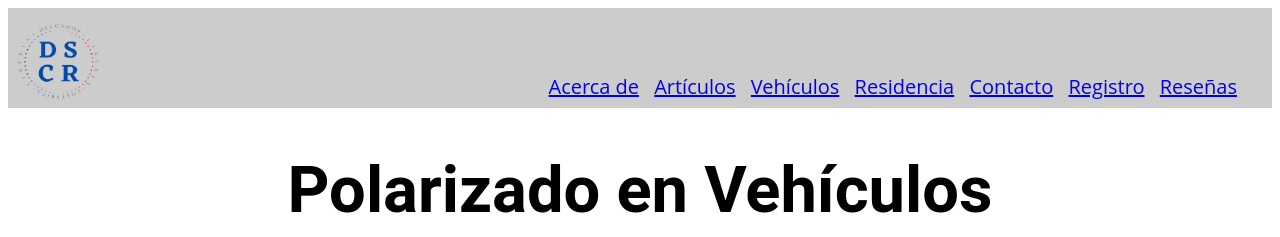
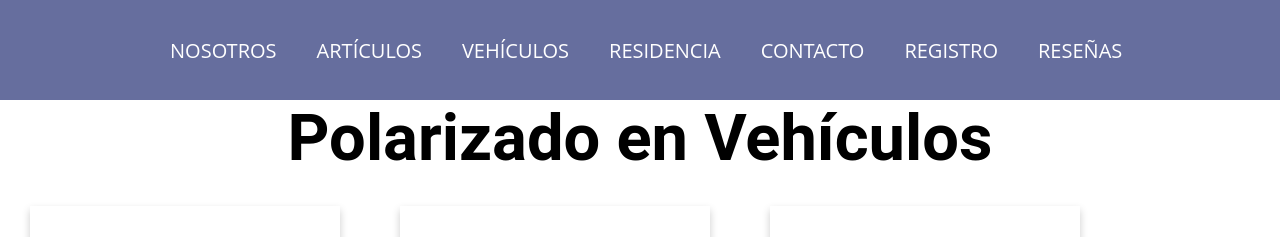
Before and after one commit to Sasafg/Ambiente-Web-Cliente-Servidor, a PHP site: page /html/vehiculos.html in a window 1280 px wide. Shown: the top 237 px of the page. Run offline with PHP 8.4, Linux system fonts and the light colour scheme.

Commit message:
actualiazacion
Cambio en el navbar.

```diff
--- a/css/aticulos.css
+++ b/css/aticulos.css
@@ -6,43 +6,88 @@ body {
     font-family: 'Open Sans', sans-serif;
 }
 
-.navbar-brand{
-position: relative;
-    top:10px;
-}
-
-
-.nav-bg {
-    background-color: rgba(0, 0, 0, 0.2);
-    height: 100px;
-
-
-}
-
-
-.nav{
-   text-align: right;
-   position: relative;
-    margin: -30px;
-    font-size: 20px;
-    left: -60px;
-
-}
-
-
-
-
-a {
-    padding: 5px;
-
-}
-
 
 .registro {
     display: flex;
     justify-content: space-evenly;
     align-items: center;
 }
+
+.NAV{
+	background: #666e9e;
+    color:white;
+}
+
+.NAV img{
+position: relative;
+left: -320px;
+top: auto;
+
+
+}
+
+a{
+position: relative;
+    color: white;
+    text-decoration: none;
+    text-align: center;
+    left: -90px;
+
+}
+
+ul{
+	display: flex;
+	width: 100%;
+	height: 100px;
+	margin: auto;
+	max-width: 1000px;
+	justify-content: space-between;
+	text-align: center;
+    color: white;
+}
+
+li {
+	padding: 20px;
+  text-transform: uppercase;
+  cursor: pointer;
+  color: white;
+	margin: auto;
+    font-size: 20px;
+   text-align: center;
+   text-decoration: none;
+
+}
+
+li:hover {
+  background-size: 100% 100%;
+  color:rgb(255, 255, 255);
+  animation: spring 300ms ease-out;
+font-weight: bold;
+}
+
+li:active {
+  transform: translateY(2px);
+}
+
+@keyframes spring {
+  15% {
+    -webkit-transform-origin: center center;
+    -webkit-transform: scale(1.2, 1.1);
+  }
+  40% {
+    -webkit-transform-origin: center center;
+    -webkit-transform: scale(0.95, 0.95);
+  }
+  75% {
+    -webkit-transform-origin: center center;
+    -webkit-transform: scale(1.05, 1);
+  }
+  100% {
+    -webkit-transform-origin: center center;
+    -webkit-transform: scale(1, 1);
+  }
+}
+
 /***************************** HASTA AQUÍ CSS DE NAV ******************************/
 
 h1{
@@ -76,5 +121,14 @@ text-align: center;
        width: 250px;
        height: 400px;
        text-align: center;
+       position: relative;
 
    }
+
+
+
+   * {
+       margin: 0;
+       padding: 0;
+       list-style-type: none;
+   }
--- a/html/vehiculos.html
+++ b/html/vehiculos.html
@@ -10,23 +10,25 @@
 </head>
 <body>
 
-    <div class="container">
 
-        <div class="nav-bg">
-            <a class="navbar-brand" href="#">
-                <img src="/imagenes/logo-decoshop.png" alt="" width="90" height="90">
-            </a>
+<div class="NAV">
 
-            <nav class="nav">
-                <a href="index.html">Acerca de</a>
-                <a href="articulos.html">Artículos</a>
-                <a href="vehiculos.html">Vehículos</a>
-                <a href="recidencia.html">Residencia</a>
-                <a href="#">Contacto</a>
-                <a href="registro.php">Registro</a>
-                <a href="#">Reseñas</a>
-            </nav>
-        </div>
+    <ul>
+        <a class="navbar-brand" href="#">
+            <img src="/imagenes/LOGO.png" alt="" width="100" height="100">
+        </a>
+
+        <li><a href="index.html">Nosotros</a></li>
+        <li> <a href="articulos.html">Artículos</a></li>
+        <li><a href="vehiculos.html">Vehículos</a></li>
+        <li><a href="recidencia.html">Residencia</a></li>
+        <li><a href="#">Contacto</a></li>
+        <li><a href="registro.php">Registro</a></li>
+        <li><a href="#">Reseñas</a></li>
+    </ul>
+
+</div>
+
 
 
         <h1>Polarizado en Vehículos</h1>
```
Also changed, not shown: css/style.css (+66 -0 lines), html/articulos.html (+13 -13 lines), html/recidencia.html (+62 -20 lines), imagenes/LOGO.png (added), imagenes/Logo-Blanco.png (added), imagenes/logo-decoshop.png (deleted). Lines whose indentation alone changed are shown as unchanged.
